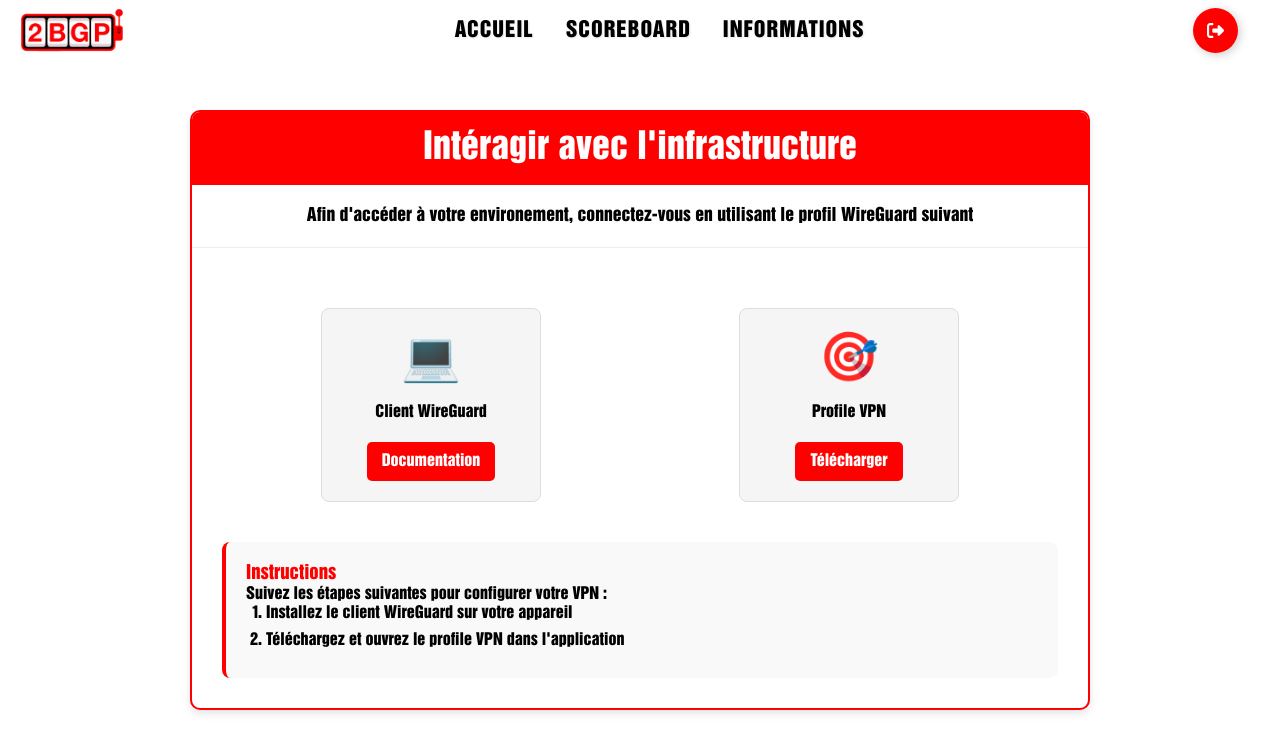
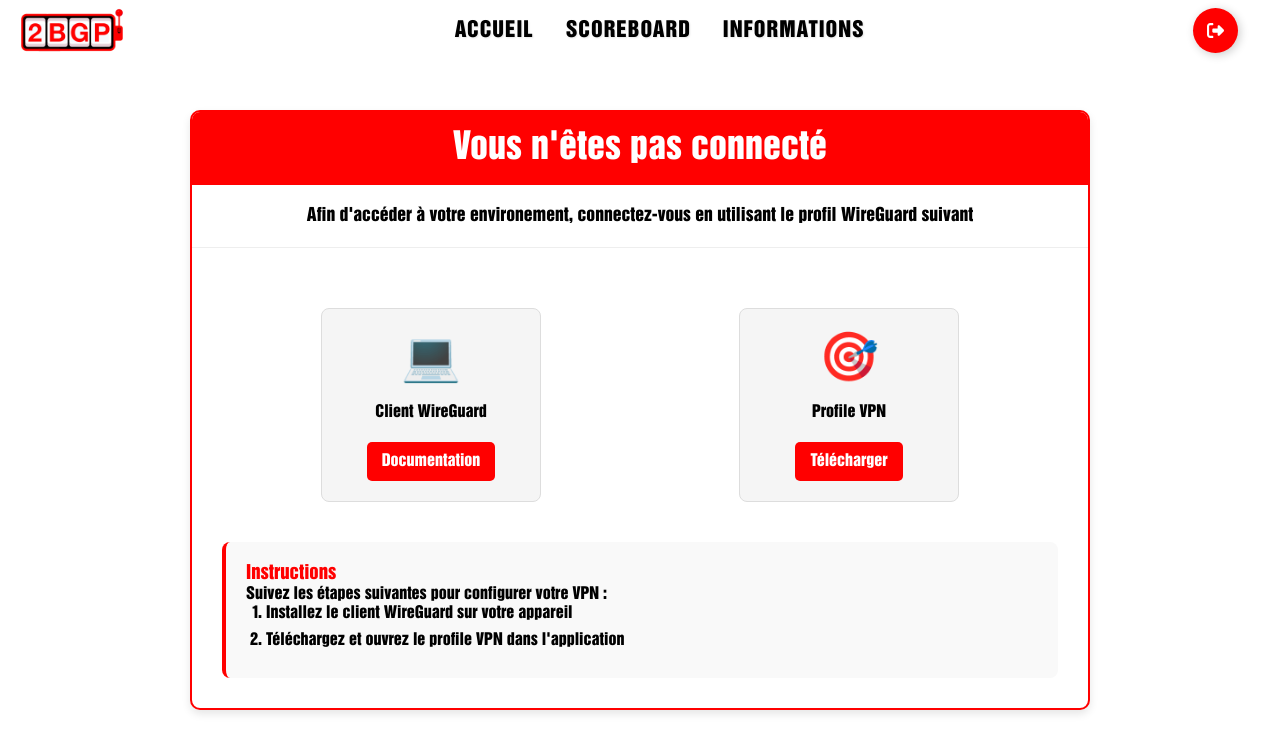
Before and after one commit to itsmrval/2bgp-ad, a React (Create React App) app in the folder frontend/: page /profile in a window 1280 px wide. Shown: the top 752 px of the page. Built offline with nearby package versions, Linux system fonts and the light colour scheme; no server answers; sample sign-in values are in the browser's storage; the HTML template or start-up script is replaced by a standard one.

Commit message:
fix(frontend) text profile

```diff
--- a/frontend/src/components/profileDownload/profileDownload.jsx
+++ b/frontend/src/components/profileDownload/profileDownload.jsx
@@ -40,7 +40,7 @@ const ProfileDownload = () => {
         <div className="profile-download-container">
             <div className="download-card">
                 <div className="download-header">
-                    <h2>Intéragir avec l'infrastructure</h2>
+                    <h2>Vous n'êtes pas connecté</h2>
                 </div>
 
                 <div className="download-intro">
```
